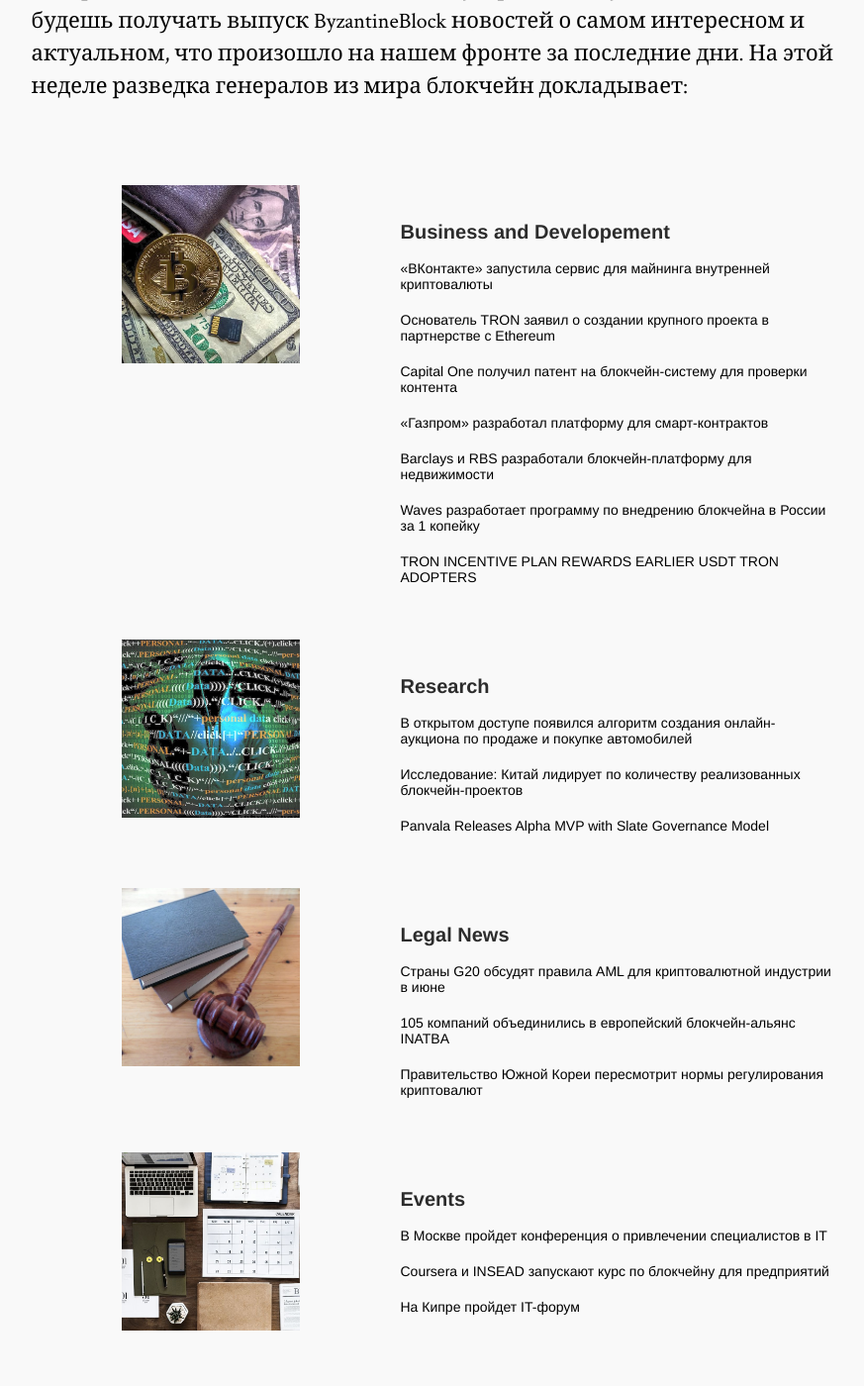
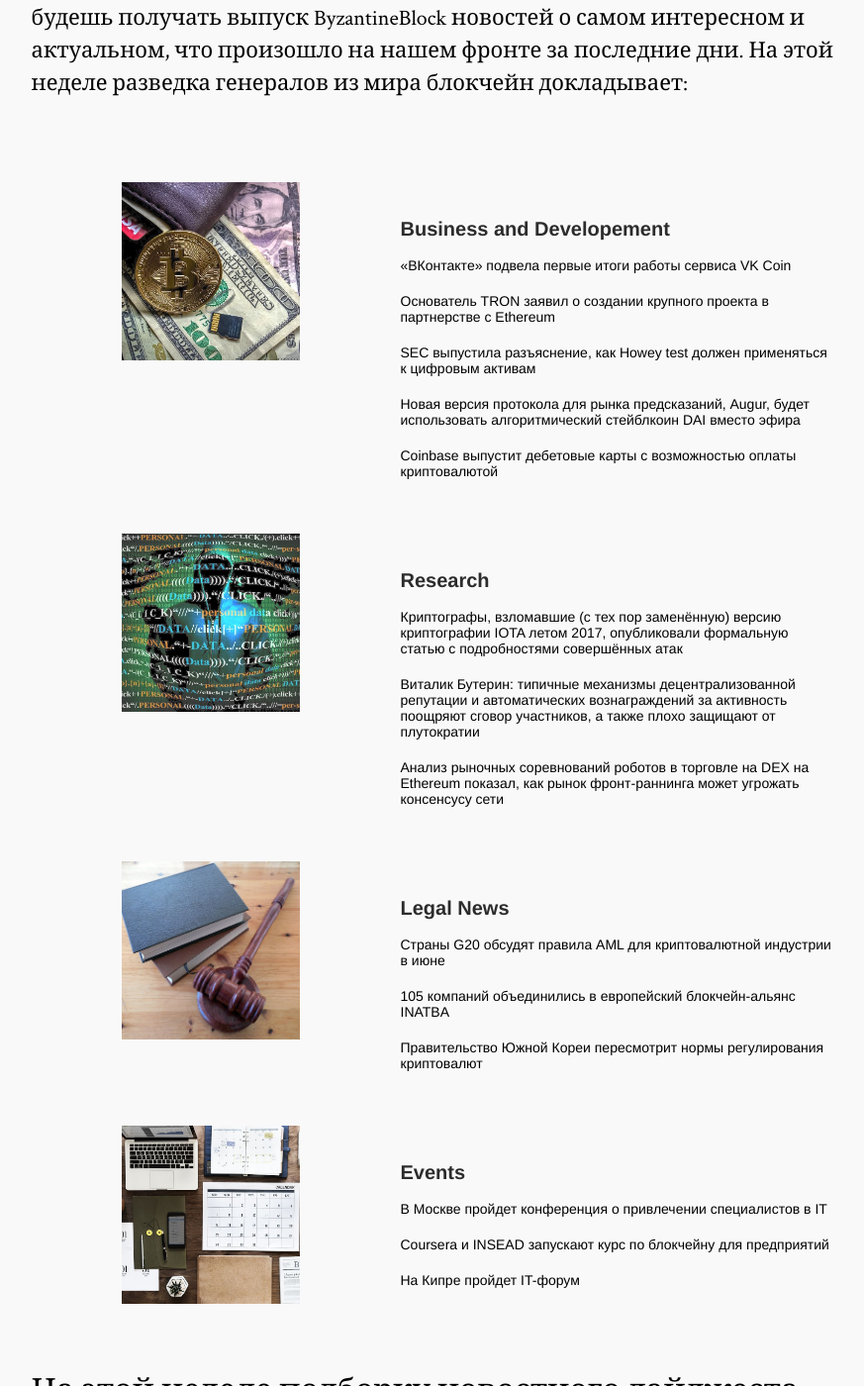
Before and after one commit to SirFrancisDrake/byzantine-generals.github.io, a Jekyll site: the page built from _posts/2019-04-12-first.md, in a window 1280 px wide and 1400 px high, scrolled down 673 px. Shown: the whole window at 99% size, without its empty margins (201-1074 px from the left). Built offline with Jekyll 4.4.1, drawn with Linux system fonts in a browser that asks for light colours; a script that is not in the unit is left out; some of the changed text lies outside the part shown.

```diff
--- a/_layouts/article.html
+++ b/_layouts/article.html
@@ -39,7 +39,7 @@
         <header class="post-header">
           <hgroup>
             <h1>{{page.title}}</h1>
-            <p class="date">{{page.date | date: "%b %d, %Y" }}</p>
+            <p style="color:#666666;font-size: 18px; line-height: 30px;" class="date"><strong>{{page.post_date}}</strong></p>
             <p class="intro">{% if page.description %}{{ page.description }}{% else %}{{ page.tagline }}{% endif %}</p>
           </hgroup>
         </header>
@@ -123,7 +123,7 @@
 
 <div style="color:#000000;font-family:'Helvetica Neue', Helvetica, Arial, sans-serif;line-height:120%;padding-top:15px;padding-right:5px;padding-bottom:5px;padding-left:0px;">
 <div style="font-size: 12px; line-height: 14px; color: #000000; font-family: 'Helvetica Neue', Helvetica, Arial, sans-serif;">
-<p style="font-size: 14px; line-height: 16px; margin: 0;"><a href=https://rb.ru/news/vk-crypto/ rel="noopener" style="color: #000000;" target="_blank">«ВКонтакте» запустила сервис для майнинга внутренней криптовалюты</a></p>
+<p style="font-size: 14px; line-height: 16px; margin: 0;"><a href=https://rb.ru/news/itogi-vk-coin/ rel="noopener" style="color: #000000;" target="_blank">«ВКонтакте» подвела первые итоги работы сервиса VK Coin</a></p>
 </div>
 </div>
 
@@ -136,31 +136,19 @@
 
 <div style="color:#000000;font-family:'Helvetica Neue', Helvetica, Arial, sans-serif;line-height:120%;padding-top:15px;padding-right:5px;padding-bottom:5px;padding-left:0px;">
 <div style="font-size: 12px; line-height: 14px; color: #000000; font-family: 'Helvetica Neue', Helvetica, Arial, sans-serif;">
-<p style="font-size: 14px; line-height: 16px; margin: 0;"><a href=https://bits.media/capital-one-poluchil-patent-na-blokcheyn-sistemu-dlya-proverki-kontenta/ rel="noopener" style="color: #000000;" target="_blank">Capital One получил патент на блокчейн-систему для проверки контента</a></p>
+<p style="font-size: 14px; line-height: 16px; margin: 0;"><a href=https://www.sec.gov/files/dlt-framework.pdf rel="noopener" style="color: #000000;" target="_blank">SEC выпустила разъяснение, как Howey test должен применяться к цифровым активам</a></p>
 </div>
 </div>
 
 <div style="color:#000000;font-family:'Helvetica Neue', Helvetica, Arial, sans-serif;line-height:120%;padding-top:15px;padding-right:5px;padding-bottom:5px;padding-left:0px;">
 <div style="font-size: 12px; line-height: 14px; color: #000000; font-family: 'Helvetica Neue', Helvetica, Arial, sans-serif;">
-<p style="font-size: 14px; line-height: 16px; margin: 0;"><a href=https://bits.media/gazprom-razrabotal-platformu-dlya-smart-kontraktov/ rel="noopener" style="color: #000000;" target="_blank">«Газпром» разработал платформу для смарт-контрактов</a></p>
+<p style="font-size: 14px; line-height: 16px; margin: 0;"><a href=https://www.augur.net/blog/augur-v2/#dai rel="noopener" style="color: #000000;" target="_blank">Новая версия протокола для рынка предсказаний, Augur, будет использовать алгоритмический стейблкоин DAI вместо эфира</a></p>
 </div>
 </div>
 
 <div style="color:#000000;font-family:'Helvetica Neue', Helvetica, Arial, sans-serif;line-height:120%;padding-top:15px;padding-right:5px;padding-bottom:5px;padding-left:0px;">
 <div style="font-size: 12px; line-height: 14px; color: #000000; font-family: 'Helvetica Neue', Helvetica, Arial, sans-serif;">
-<p style="font-size: 14px; line-height: 16px; margin: 0;"><a href=https://bits.media/barclays-i-rbs-razrabotali-blokcheyn-platformu-dlya-nedvizhimosti/ rel="noopener" style="color: #000000;" target="_blank">Barclays и RBS разработали блокчейн-платформу для недвижимости</a></p>
-</div>
-</div>
-
-<div style="color:#000000;font-family:'Helvetica Neue', Helvetica, Arial, sans-serif;line-height:120%;padding-top:15px;padding-right:5px;padding-bottom:5px;padding-left:0px;">
-<div style="font-size: 12px; line-height: 14px; color: #000000; font-family: 'Helvetica Neue', Helvetica, Arial, sans-serif;">
-<p style="font-size: 14px; line-height: 16px; margin: 0;"><a href=https://cryptorussia.ru/news/waves-razrabotaet-programmu-po-vnedreniyu-blokcheyna-v-rossii-za-1-kopeyku rel="noopener" style="color: #000000;" target="_blank">Waves разработает программу по внедрению блокчейна в России за 1 копейку</a></p>
-</div>
-</div>
-
-<div style="color:#000000;font-family:'Helvetica Neue', Helvetica, Arial, sans-serif;line-height:120%;padding-top:15px;padding-right:5px;padding-bottom:5px;padding-left:0px;">
-<div style="font-size: 12px; line-height: 14px; color: #000000; font-family: 'Helvetica Neue', Helvetica, Arial, sans-serif;">
-<p style="font-size: 14px; line-height: 16px; margin: 0;"><a href=https://medium.com/@Tronfoundation/tron-incentive-plan-rewards-earlier-usdt-tron-adopters-847729e72ee5 rel="noopener" style="color: #000000;" target="_blank">TRON INCENTIVE PLAN REWARDS EARLIER USDT TRON ADOPTERS</a></p>
+<p style="font-size: 14px; line-height: 16px; margin: 0;"><a href=https://news.suex.io/coinbase-vypustit-debetovye-karty-s-vozmozhnostju-oplaty-kriptovaljutoj/ rel="noopener" style="color: #000000;" target="_blank">Coinbase выпустит дебетовые карты с возможностью оплаты криптовалютой</a></p>
 </div>
 </div>
 
@@ -216,19 +204,19 @@
 
 <div style="color:#000000;font-family:'Helvetica Neue', Helvetica, Arial, sans-serif;line-height:120%;padding-top:15px;padding-right:5px;padding-bottom:5px;padding-left:0px;">
 <div style="font-size: 12px; line-height: 14px; color: #000000; font-family: 'Helvetica Neue', Helvetica, Arial, sans-serif;">
-<p style="font-size: 14px; line-height: 16px; margin: 0;"><a href=https://bitok.blog/post/v-otkrytom-dostupe-poyavil rel="noopener" style="color: #000000;" target="_blank">В открытом доступе появился алгоритм создания онлайн-аукциона по продаже и покупке автомобилей</a></p>
+<p style="font-size: 14px; line-height: 16px; margin: 0;"><a href=https://static1.squarespace.com/static/59aae5e9a803bb10bedeb03e/t/5ca0ff3afa0d6013e099cf32/1554054971015/main.pdf rel="noopener" style="color: #000000;" target="_blank">Криптографы, взломавшие (с тех пор заменённую) версию криптографии IOTA летом 2017, опубликовали формальную статью с подробностями совершённых атак</a></p>
 </div>
 </div>
 
 <div style="color:#000000;font-family:'Helvetica Neue', Helvetica, Arial, sans-serif;line-height:120%;padding-top:15px;padding-right:5px;padding-bottom:5px;padding-left:0px;">
 <div style="font-size: 12px; line-height: 14px; color: #000000; font-family: 'Helvetica Neue', Helvetica, Arial, sans-serif;">
-<p style="font-size: 14px; line-height: 16px; margin: 0;"><a href=https://bits.media/issledovanie-kitay-lidiruet-po-kolichestvu-realizovannykh-blokcheyn-proektov/ rel="noopener" style="color: #000000;" target="_blank">Исследование: Китай лидирует по количеству реализованных блокчейн-проектов</a></p>
+<p style="font-size: 14px; line-height: 16px; margin: 0;"><a href=https://vitalik.ca/general/2019/04/03/collusion.html rel="noopener" style="color: #000000;" target="_blank">Виталик Бутерин: типичные механизмы децентрализованной репутации и автоматических вознаграждений за активность поощряют сговор участников, а также плохо защищают от плутократии</a></p>
 </div>
 </div>
 
 <div style="color:#000000;font-family:'Helvetica Neue', Helvetica, Arial, sans-serif;line-height:120%;padding-top:15px;padding-right:5px;padding-bottom:5px;padding-left:0px;">
 <div style="font-size: 12px; line-height: 14px; color: #000000; font-family: 'Helvetica Neue', Helvetica, Arial, sans-serif;">
-<p style="font-size: 14px; line-height: 16px; margin: 0;"><a href=https://media.consensys.net/panvala-releases-alpha-mvp-with-slate-governance-model-fe7679a022fe rel="noopener" style="color: #000000;" target="_blank">Panvala Releases Alpha MVP with Slate Governance Model</a></p>
+<p style="font-size: 14px; line-height: 16px; margin: 0;"><a href=https://arxiv.org/abs/1904.05234 rel="noopener" style="color: #000000;" target="_blank">Анализ рыночных соревнований роботов в торговле на DEX на Ethereum показал, как рынок фронт-раннинга может угрожать консенсусу сети</a></p>
 </div>
 </div>
 
--- a/_layouts/articles.html
+++ b/_layouts/articles.html
@@ -10,7 +10,7 @@
                   <li>
                     <div class="deets" itemscope itemtype="http://schema.org/BlogPosting" itemprop="blogPost">
                         <h1><a href="{{ site.url }}{{ post.url }}">{{ post.title }}</a></h1>
-                        <p class="date"><time datetime="{{ post.date | date_to_xmlschema }}" itemprop="datePublished">{{ post.date | date: "%B %d, %Y" }}</time></p>
+            <p style="color:#444444;font-size: 18px; line-height: 22px;" class="date">{{post.post_date}}</p>
                         <p class="">{% if post.description %}{{ post.description  | strip_html | strip_newlines | truncate: 120 }}{% else %}{{ post.content | strip_html | strip_newlines | truncate: 120 }}{% endif %}</p>
                     </div>
                   </li>
```
Also changed, not shown: _includes/head-dark.html (+9 -0 lines), _posts/2019-04-12-first.md (renamed from _posts/2019-04-11-first.md, +1 -1 lines).
